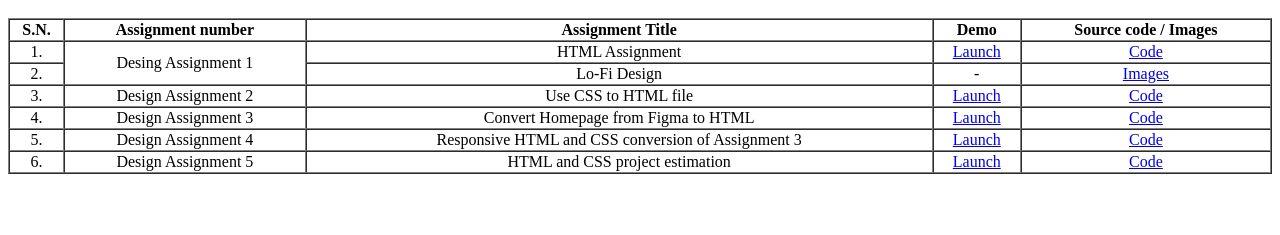
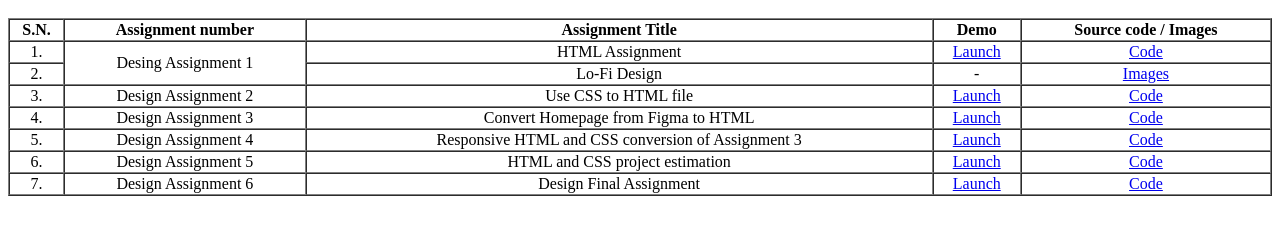
Before and after one commit to crazieeKinG/Leapfrog, a plain HTML site: page index.html in a window 1280 px wide. Shown: the part 101-336 px from the top of the page. Drawn offline with Linux system fonts and the light colour scheme.

Commit message:
Update landing page

```diff
--- a/index.html
+++ b/index.html
@@ -69,6 +69,14 @@
                 <td><a href="https://github.com/crazieeKinG/Leapfrog/tree/master/Assignments/HTML%20and%20CSS%20project%20estimation">Code</a>
                 </td>
             </tr>
+            <tr>
+                <td>7.</td>
+                <td>Design Assignment 6</td>
+                <td>Design Final Assignment</td>
+                <td><a href="./Assignments/Final Assignment/index.html">Launch</a></td>
+                <td><a href="https://github.com/crazieeKinG/Leapfrog/tree/master/Assignments/Final%20Assignment">Code</a>
+                </td>
+            </tr>
         </tbody>
     </table>
 </body>
```
